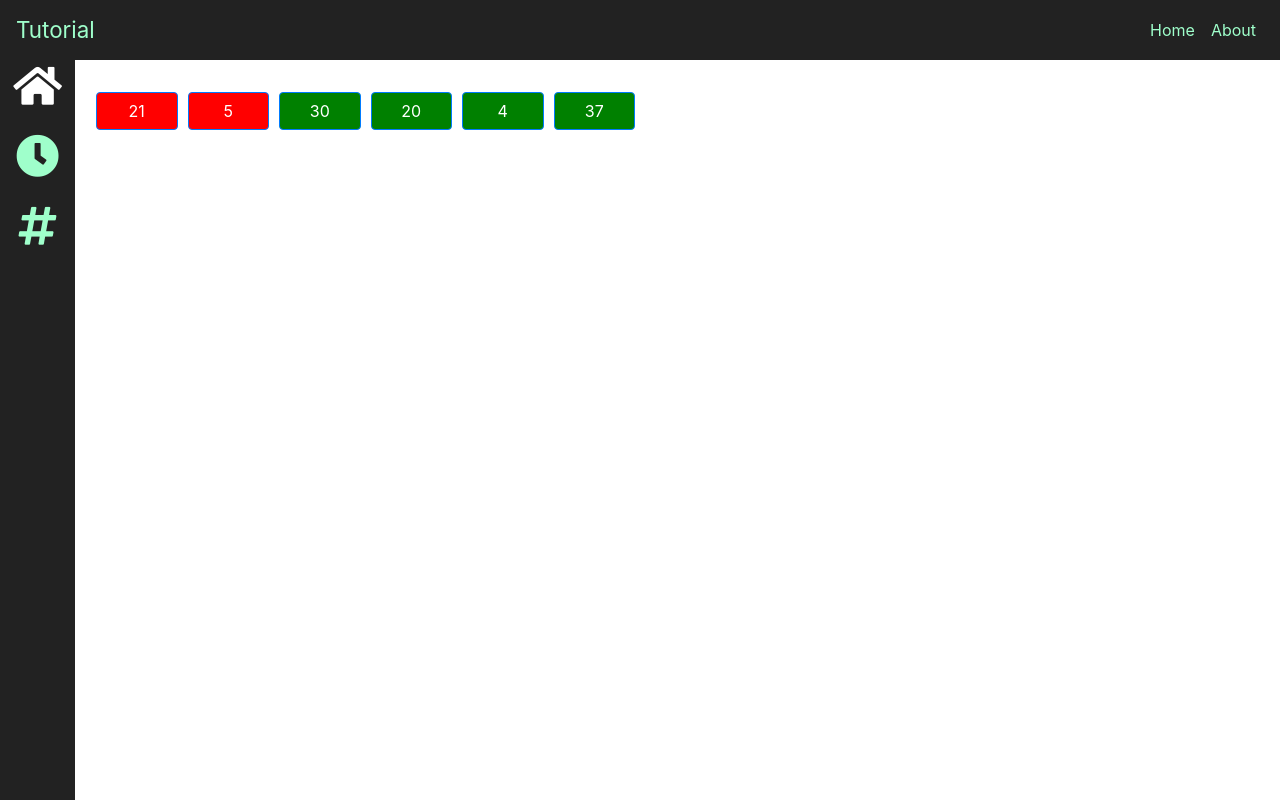
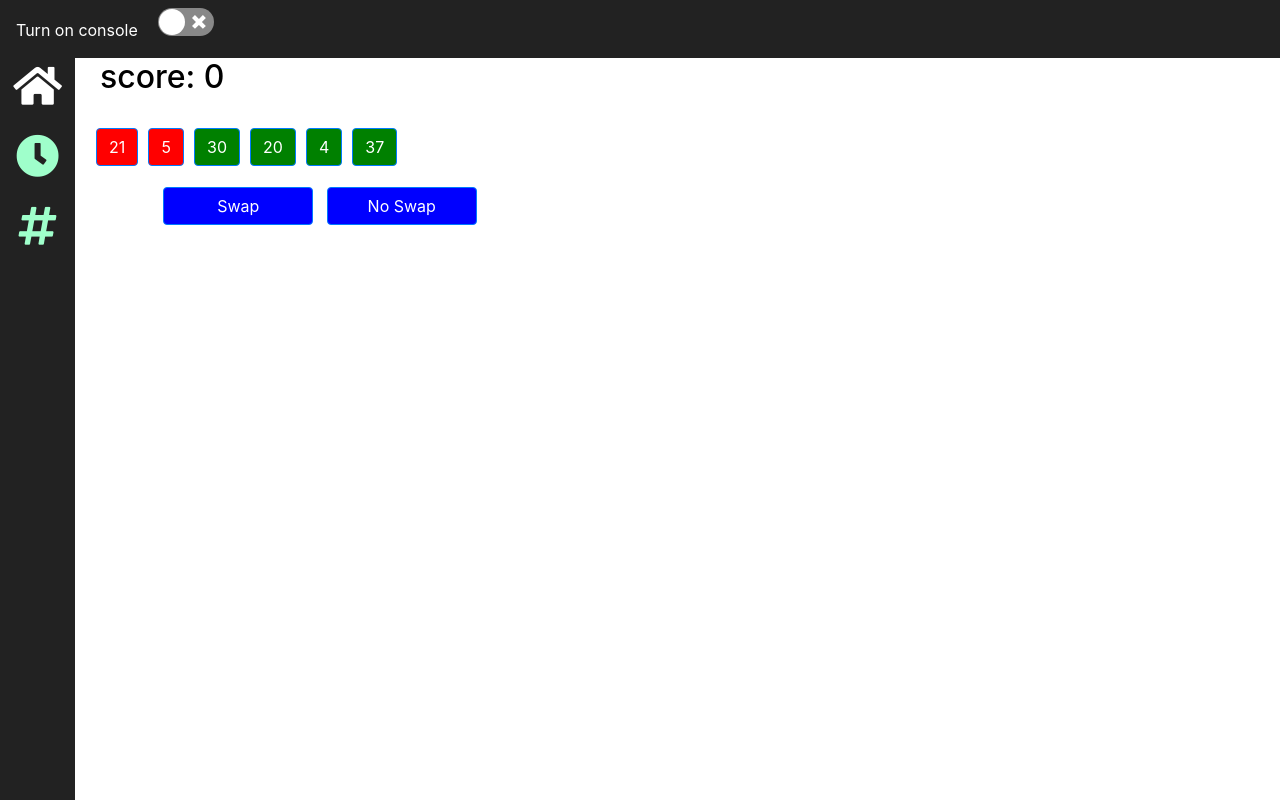
Before and after one commit to ZAT90/sorting, a React (Create React App) app: page / in a window 1280 px wide. Both pictures are taken after a click on the button "Easy". Built offline with nearby package versions, Linux system fonts and the light colour scheme.

Commit message:
console added

```diff
--- a/package.json
+++ b/package.json
@@ -6,12 +6,14 @@
     "@testing-library/jest-dom": "^5.11.6",
     "@testing-library/react": "^11.2.2",
     "@testing-library/user-event": "^12.5.0",
+    "aphrodite": "^2.4.0",
     "bootstrap": "^4.3.1",
     "react": "^17.0.1",
     "react-bootstrap": "^1.0.0-beta.14",
     "react-dom": "^17.0.1",
     "react-router-dom": "^5.0.1",
     "react-scripts": "4.0.1",
+    "react-switch": "^6.0.0",
     "styled-components": "^4.3.2",
     "web-vitals": "^0.2.4"
   },
--- a/src/App.js
+++ b/src/App.js
@@ -7,13 +7,13 @@ import { NavigationBar } from './components/NavigationBar';
 import { Bubble } from './screens/bubble';
 import { Count } from './screens/count';
 import { Merge } from './screens/merge';
-import Sidebar from './components/Sidebar';
+import { Sidebar } from './components/Sidebar';
 
 function App() {
   return (
     <React.Fragment>
       <Router>
-        <NavigationBar />
+
         <Sidebar />
         <Switch>
           <Route exact path="/" component={Bubble} />
--- a/src/components/NavItem.js
+++ b/src/components/NavItem.js
@@ -10,26 +10,31 @@ const StyledNavItem = styled.div`
   margin-bottom: 0;   /* Puts space between NavItems */
   a {
     font-size: 2.7em;
-    color: ${(props) => props.active ? "white" : "#9FFFCB"};
+
+    color: ${({active}) => active ? "white" : "#9FFFCB"};
     :hover {
       opacity: 0.7;
       text-decoration: none; /* Gets rid of underlining of icons */
     }
   }
 `;
-export default class NavItem extends React.Component {
-    handleClick = () => {
-        const { path, onItemClick } = this.props;
+//color:"white";
+//color: ${(props) => props.active ? "white" : "#9FFFCB"};
+export function NavItem({path,name,css,onItemClick,active}) {
+  function handleClick (path) {
+   // const { path, onItemClick } = this.props;
     onItemClick(path);
   }
-    render() {
-        const { active } = this.props;
+
   return (
     <StyledNavItem active={active}>
-        <Link to={this.props.path} className={this.props.css} onClick={this.handleClick}>
+    <Link to={path} className={css} onClick={()=>handleClick(path)}>
       <NavIcon></NavIcon>
     </Link>
   </StyledNavItem>
   );
+
 }
-  }
+// export default class NavItem extends React.Component {
+
+//   }
--- a/src/components/NavigationBar.js
+++ b/src/components/NavigationBar.js
@@ -1,6 +1,7 @@
-import React from 'react';
+import React, { useState } from 'react';
 import { Nav, Navbar, Form, FormControl } from 'react-bootstrap';
 import styled from 'styled-components';
+import Switch from "react-switch";
 const Styles = styled.div`
   .navbar { background-color: #222; }
   a, .navbar-nav, .navbar-light .nav-link {
@@ -18,20 +19,39 @@ const Styles = styled.div`
     right: 25%;
   }
 `;
-export const NavigationBar = () => (
-  <Styles>
-    <Navbar expand="lg">
-      <Navbar.Brand href="/">Tutorial</Navbar.Brand>
-      {/* <Navbar.Toggle aria-controls="basic-navbar-nav"/> */}
-      <Form className="form-center">
-        {/* <FormControl type="text" className="" /> */}
-      </Form>
-      <Navbar.Collapse id="basic-navbar-nav">
-        <Nav className="ml-auto">
-          <Nav.Item><Nav.Link href="/">Home</Nav.Link></Nav.Item>
-          <Nav.Item><Nav.Link href="/about">About</Nav.Link></Nav.Item>
-        </Nav>
-      </Navbar.Collapse>
-    </Navbar>
-  </Styles>
-)
+export function NavigationBar({showConsole}) {
+  const [checked, setChecked] = useState(false);
+
+  // const handleChange =()=> {
+  //   setChecked(!checked);
+  // }
+  function handleChange() {
+    setChecked(!checked);
+    console.log('checked: '+checked);
+    showConsole(!checked);
+  }
+  return (
+    <Styles>
+      <Navbar className="mr-auto" expand="lg">
+        {/* <Navbar.Brand href="/">Tutorial</Navbar.Brand> */}
+        {/* <Navbar.Toggle aria-controls="basic-navbar-nav"/> */}
+        <label>
+          <span style={{ color: 'white', marginRight: 20 }}>{checked ? 'Turn off console' : 'Turn on console'}</span>
+          <Switch
+            onChange={() => handleChange()}
+            checked={checked} />
+        </label>
+        {/* <Form className="form-center">
+
+        </Form> */}
+        {/* <Navbar.Brand id="basic-navbar-nav">
+
+        </Navbar.Brand> */}
+      </Navbar>
+    </Styles>
+  )
+
+}
+// export const NavigationBar = () => (
+
+// )
--- a/src/screens/bubble.js
+++ b/src/screens/bubble.js
@@ -1,6 +1,7 @@
-import React, { useState, Tou } from 'react';
+import React, { useState } from 'react';
 import styled from 'styled-components';
-import { Button } from 'react-bootstrap';
+import { Button, Modal } from 'react-bootstrap';
+import { NavigationBar } from "../components/NavigationBar";
 const GridWrapper = styled.div`
   display: grid;
   grid-gap: 10px;
@@ -11,34 +12,151 @@ const GridWrapper = styled.div`
   grid-auto-rows: minmax(25px, auto);
 `;
 
-export function Bubble(params) {
+export function Bubble() {
   const [isLevel, setIsLevel] = useState(false);
+  const [initList, setInitList] = useState([]);
   const [firstList, setFirstList] = useState([]);
-  const[highlightFirst,setHighlightFirst] = useState(0);
-  const[highlightSecond,setHighlightSecond] = useState(1);
-  const listItems = firstList.map((number, i) =>
-  <Button style = {{backgroundColor: i == highlightFirst || i == highlightSecond?'red':'green'}} key={i} >{number}</Button>
-  );
+  const [score, setScore] = useState(0);
+  const [numToCompare, setNumToCompare] = useState(0);
+  const [highlightFirst, setHighlightFirst] = useState(0);
+  const [highlightSecond, setHighlightSecond] = useState(1);
+  const [show, setShow] = useState(false);
+  const [showConsole, setShowConsole] = useState(false);
+  function listItems() {
+    return (
+      firstList.map((number, i) =>
+        <Button
+          style={{ backgroundColor: (i === highlightFirst || i === highlightSecond) && numToCompare > 1 ? 'red' : 'green' }} key={i} >{number}</Button>
+      )
+    )
+  }
+  function generateFirstList(gameLevel) {
+    console.log('gamelevel: ' + gameLevel);
+    setIsLevel(true);
+    const randomArray = Array.from({ length: gameLevel }, () => Math.floor(Math.random() * 40));
+    setFirstList(randomArray);
+    setInitList(randomArray);
+    setNumToCompare(randomArray.length);
+  }
+  function highlightOperation(increment) {
+    console.log('highlightSecond: ' + highlightSecond);
+    console.log('numToCompare: ' + numToCompare);
+    if (highlightSecond + 1 === numToCompare) {
+      if (increment) {
+        setScore(score + 1);
+        setHighlightFirst(0);
+        setHighlightSecond(1);
+        setNumToCompare(numToCompare - 1);
+      } else {
+        setScore(score - 1);
+      }
+
+    } else {
+      if (increment) {
+        setScore(score + 1);
+        setHighlightFirst(highlightFirst + 1);
+        setHighlightSecond(highlightSecond + 1);
+      } else {
+        setScore(score - 1);
+      }
+    }
+
+
+  }
+  function swapNumbers() {
+    console.log(firstList[highlightFirst]);
+    console.log(firstList[highlightSecond]);
+    if (firstList[highlightFirst] > firstList[highlightSecond]) {
+      [firstList[highlightFirst], firstList[highlightSecond]] = [firstList[highlightSecond], firstList[highlightFirst]];
+      setFirstList(firstList);
+      highlightOperation(true);
+    } else {
+      setShow(true);
+      highlightOperation(false);
+    }
+  }
+  function noSwapNumbers() {
+    if (firstList[highlightFirst] === firstList[highlightSecond] || firstList[highlightFirst] < firstList[highlightSecond]) {
+      highlightOperation(true);
+    } else {
+      setShow(true);
+      highlightOperation(false);
+    }
+  }
+  function reStart() {
+    setIsLevel(false);
+    setFirstList([]);
+    setScore(0);
+    setNumToCompare(0);
+    setHighlightFirst(0);
+    setHighlightSecond(0);
+    setShow(false);
+  }
+  console.log('checking on state reuse: ' + firstList);
+  console.log('num to compare: ' + numToCompare);
+  console.log('showConsole: ' + showConsole);
   return (
     <div>
-      <GridWrapper>
-        {!isLevel && <Button onClick={() => {
-          setIsLevel(true);
-          console.log('i have clicked this');
-          const randomArray = Array.from({ length: 6 }, () => Math.floor(Math.random() * 40));
-          setFirstList(randomArray);
-        }
+      <NavigationBar showConsole={(show) => setShowConsole(show)} />
+      <div style={{ display: 'flex', flexDirection: 'row' }}>
 
-        } variant="primary">Easy</Button>}{' '}
-        {!isLevel && <Button onClick={() => setIsLevel(true)} variant="secondary">Medium</Button>}{' '}
-        {!isLevel && <Button onClick={() => setIsLevel(true)} variant="success">Hard</Button>}{' '}
+        <div style={{ flex: 0.6 }}>
+          <h2 style={{ color: 'black', marginLeft: 100 }}>score: {score}</h2>
+          <GridWrapper>
+            {!isLevel && <Button onClick={() => generateFirstList(6)} variant="primary">Easy</Button>}{' '}
+            {!isLevel && <Button onClick={() => generateFirstList(8)} variant="secondary">Medium</Button>}{' '}
+            {!isLevel && <Button onClick={() => generateFirstList(10)} variant="success">Hard</Button>}{' '}
 
-      </GridWrapper>
-      <div>
-        <GridWrapper>
-          {firstList.length > 0 && listItems}
-        </GridWrapper>
+          </GridWrapper>
+
+          {isLevel && <div>
+            <GridWrapper>
+              {firstList.length > 0 && listItems()}
+            </GridWrapper>
+            {numToCompare > 1 && <div style={{ display: 'flex', justifyContent: 'center', alignItems: 'center', height: '10vh', width: '80vh' }}>
+              <Button onClick={() => swapNumbers()} style={{ backgroundColor: 'blue', width: 150 }} >Swap</Button>
+          &nbsp;&nbsp;&nbsp;
+         <Button onClick={() => noSwapNumbers()} style={{ backgroundColor: 'blue', width: 150 }} >No Swap</Button>
+            </div>}
+
+          </div>}
+          {numToCompare === 1 &&
+            <div><h2 style={{ color: 'black', marginLeft: 100, marginTop: 50 }}>Well done! You have completed the game</h2>
+              <Button onClick={() => reStart()} style={{ backgroundColor: 'black', width: 150, marginLeft: 200 }} >Start new Game</Button>
+            </div>
+          }
+          <Modal show={show}>
+            <Modal.Header closeButton>
+              <Modal.Title>Wrong Move</Modal.Title>
+            </Modal.Header>
+            <Modal.Body>Scores deducted! Please choose the right answer</Modal.Body>
+            <Modal.Footer>
+              <Button variant="secondary" onClick={() => setShow(false)}>
+                OK
+          </Button>
+            </Modal.Footer>
+          </Modal>
+        </div>
+        {showConsole && <div style={{ display: 'flex', flex: 0.4, backgroundColor: 'grey', flexDirection: 'column' }}>
+          <div style={{ display: 'flex', flexDirection: 'column' }}>
+            <span style={{ fontWeight: 'bold', fontSize: 20, textDecorationLine: 'underline' }}>Console</span>
+            <span style={{ marginLeft: 10 }}>array = [ {initList.map((item, i, arr) => <span>{item} {i != (arr.length - 1) ? ',' : ''}</span>)}]</span>
+          </div>
+          <div style={{ display: 'flex', flexDirection: 'row', marginLeft: 10, marginTop: 50,  }}>
+            <div style={{ display: 'flex', flex: 0.3, backgroundColor: 'red', justifyContent: 'center',color: 'white' }}>j ={highlightFirst}<br />{returnString()}</div>
+            <div style={{ display: 'flex', flex: 0.7, marginLeft: 10 }}>if array[j] &gt; array [j+1] :<br />
+            array[j],array[j+1] = array[j+1],array[j]
+            </div>
+          </div>
+        </div>}
       </div>
     </div>
   )
+
+  function returnString(){
+    if(firstList[highlightFirst] > firstList[highlightSecond]){
+      return `${firstList[highlightFirst]},${firstList[highlightSecond]} =${firstList[highlightSecond]},${firstList[highlightFirst]}`
+    }
+    return 'no changes';
+  }
 }
```
Also changed, not shown: src/components/Sidebar.js (+13 -21 lines), src/styles/bubbleStyles.js (added, +9 -0 lines), 2 other files (tests, documents, lock files or other folders). Lines whose indentation alone changed are shown as unchanged.
